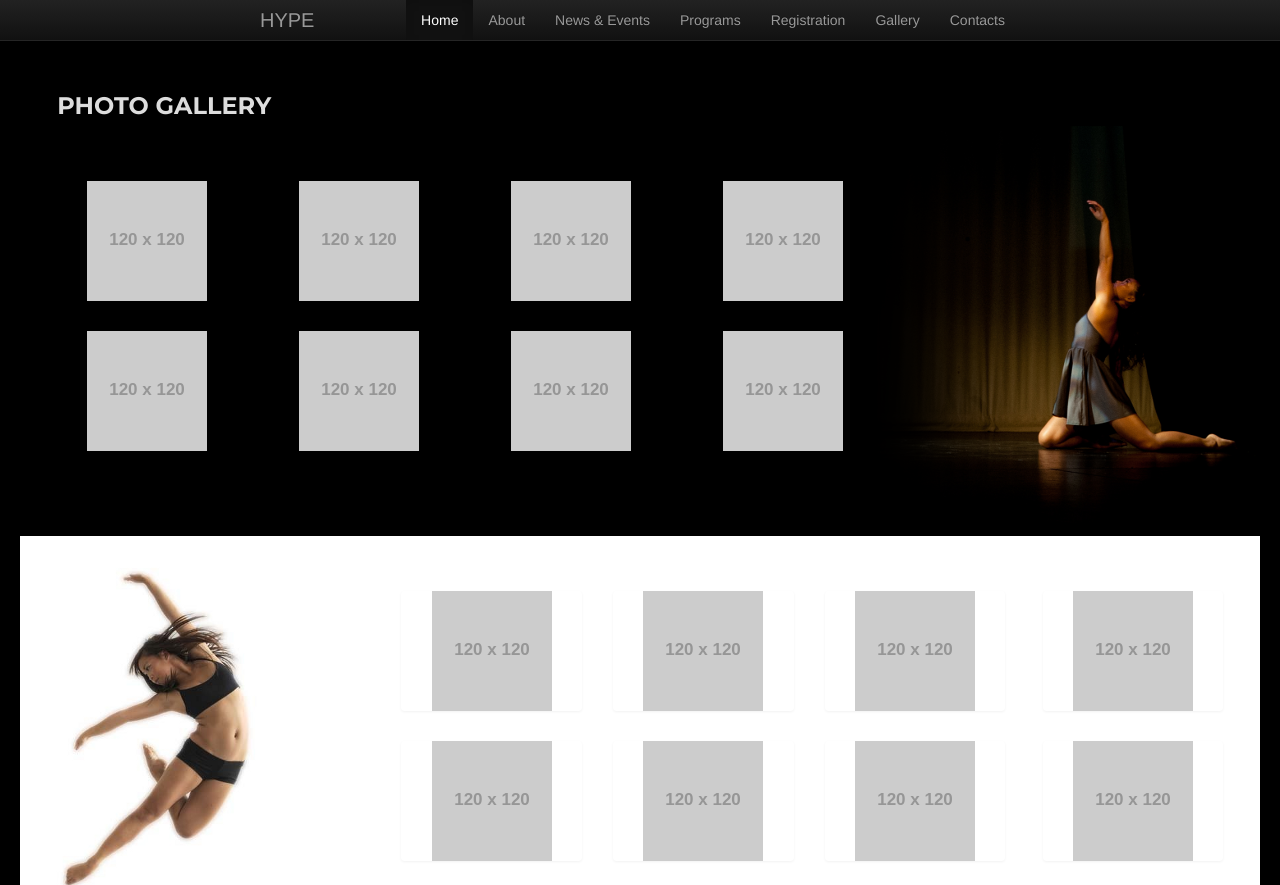
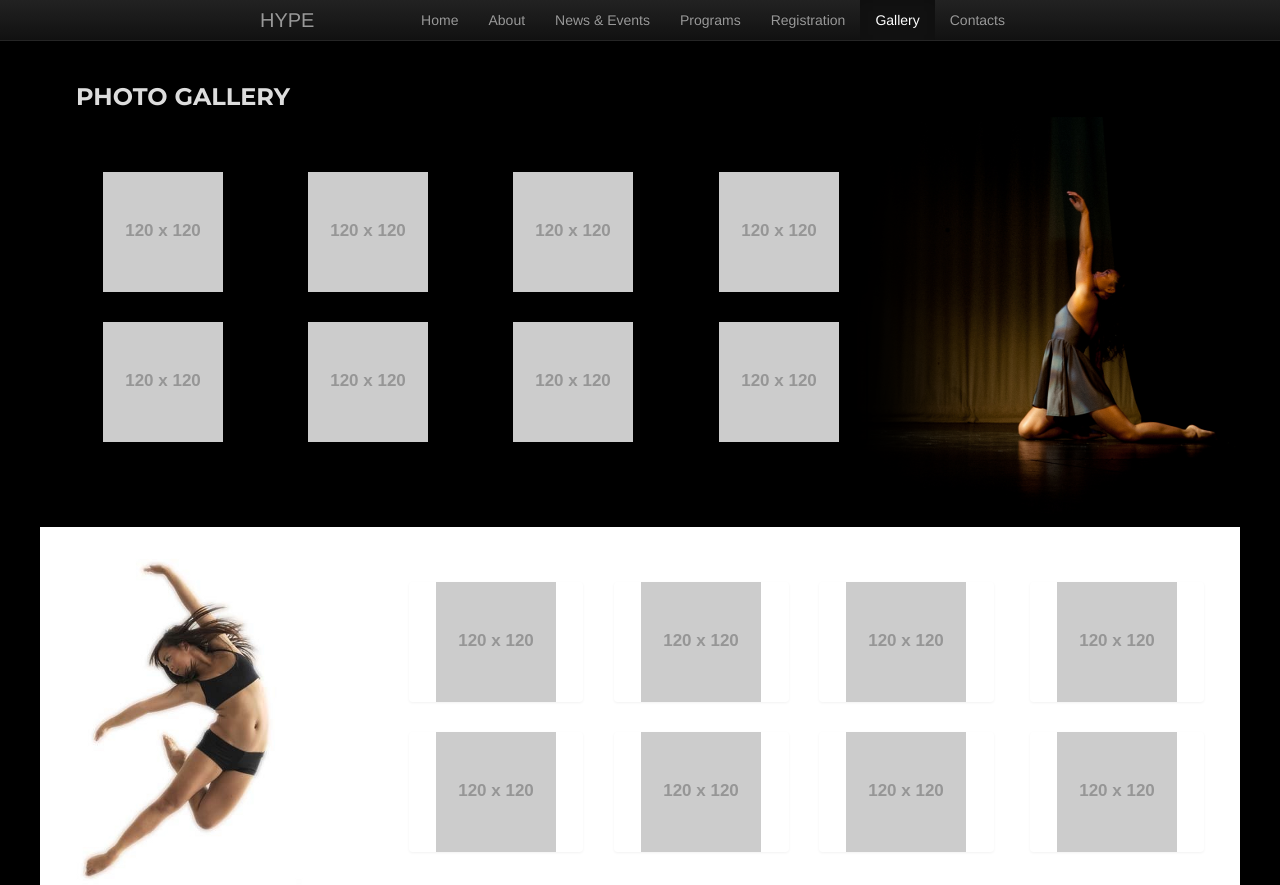
Before and after one commit to BelfordZ/hype, a plain HTML site: page gallery.html in a window 1280 px wide. Shown: the top 885 px of the page. Drawn offline with Linux system fonts and the light colour scheme; placeholder pictures from the web are drawn by us.

Commit message:
Changed the banner to be 100% width, and removed header margin-bottom from css

```diff
--- a/css/style.css
+++ b/css/style.css
@@ -10,7 +10,7 @@ h2 {
 /* NAVBAR */
 
 nav.navbar-static-top {
-    margin-bottom: 20px;
+    //margin-bottom: 20px;
 }
 
 .navbar-inner .container {
--- a/gallery.html
+++ b/gallery.html
@@ -21,7 +21,7 @@
 
     .page-heading h2 {
         font-family: 'Montserrat', sans-serif;
-        margin: 2% 0 0 3%;
+        margin: 3% 0 0 3%;
         color: #ddd;
 
     }
@@ -65,7 +65,11 @@
         height: 300px;
     }
 
-
+    .container-fluid {
+        min-width: 800px;
+        max-width: 1200px;
+        margin: 0 auto;
+    }
 
   </style>
   <body>
@@ -75,12 +79,12 @@
 	  <div class="container">
 	    <a class="brand" href="#">HYPE</a>
             <ul class="nav pull-right">
-              <li class="active"><a href="index.html">Home</a></li>
+              <li><a href="bannertest.html">Home</a></li>
               <li><a href="about.html">About</a></li>
               <li><a href="#">News & Events</a></li>
               <li><a href="#">Programs</a></li>
               <li><a href="#">Registration</a></li>
-              <li><a href="#">Gallery</a></li>
+              <li class="active"><a href="#">Gallery</a></li>
 	      <li><a href="#">Contacts</a></li>
             </ul>
 	  </div>
```
Also changed, not shown: bannertest.html (+6 -3 lines).
